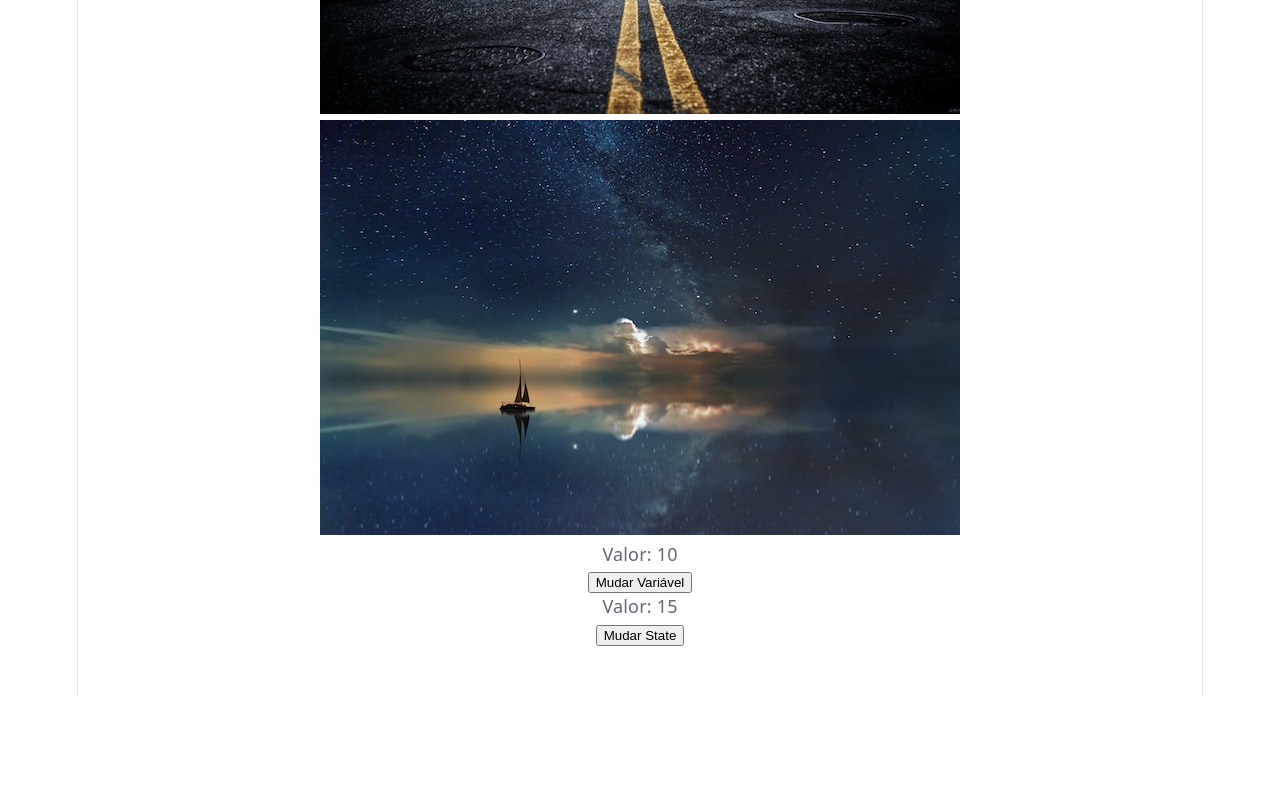
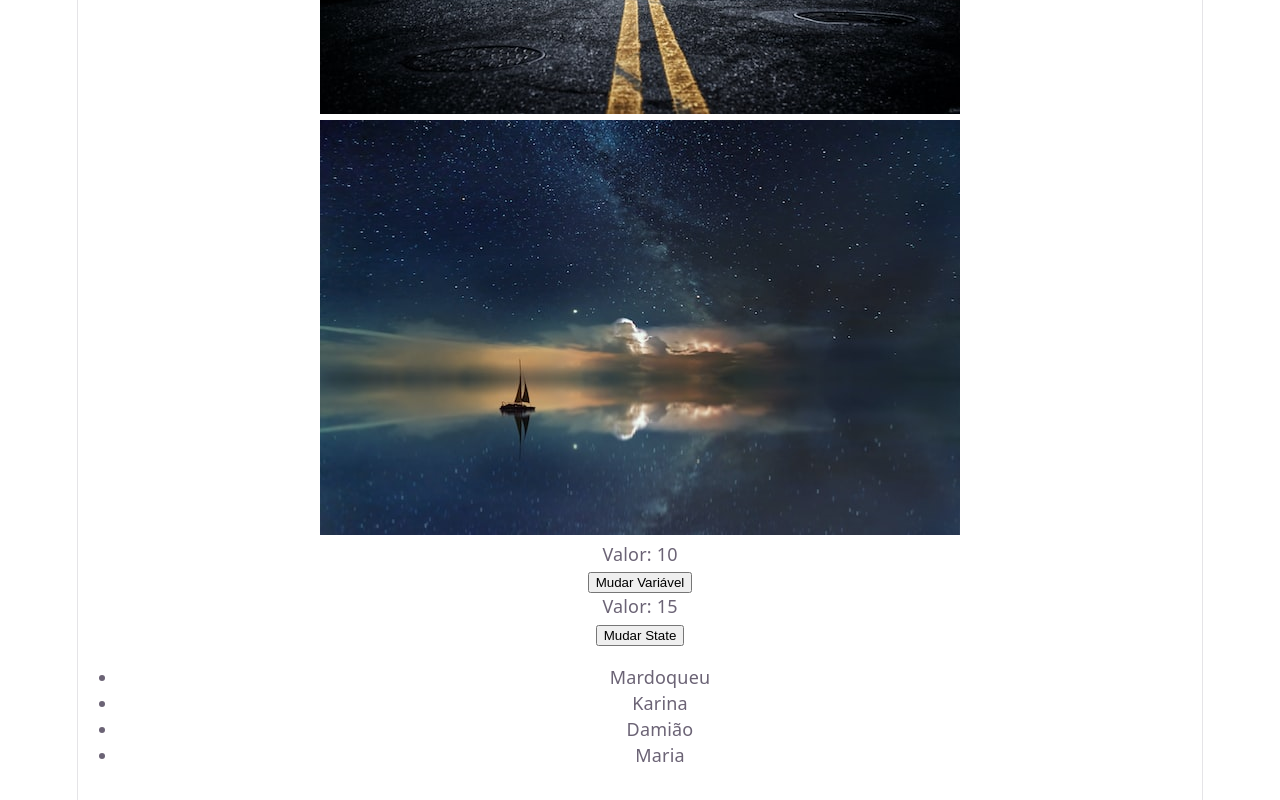
Before and after one commit to mardoqueugmartins/react-studies, a React (Vite) app in the folder 04_react_advanced/advanced/: page / in a window 1280 px wide. Shown: the part 403-1203 px from the top of the page. Before the commit the page ends 1099 px from the top, so only its background shows below. Built offline with nearby package versions, Linux system fonts and the light colour scheme.

Commit message:
Renderização de lista

```diff
--- a/04_react_advanced/advanced/src/App.jsx
+++ b/04_react_advanced/advanced/src/App.jsx
@@ -5,6 +5,9 @@
 
 // useState
 import Data from './components/Data';
+
+// Renderização de lista
+import ListRender from './components/ListRender';
 
 function App() {
   return (
@@ -16,6 +19,8 @@
       <img src={night} alt="Night" />
       {/* useState */}
       <Data />
+      {/* RenderList */}
+      <ListRender />
     </div>
   );
 }
--- /dev/null
+++ b/04_react_advanced/advanced/src/components/ListRender.jsx
@@ -0,0 +1,17 @@
+import { useState } from "react";
+
+const ListRender = () => {
+  const [list] = useState(["Mardoqueu", "Karina", "Damião", "Maria"]);
+
+  return (
+    <div>
+      <ul>
+        {list.map((item) => (
+          <li>{item}</li>
+        ))}
+      </ul>
+    </div>
+  );
+};
+
+export default ListRender;
```
